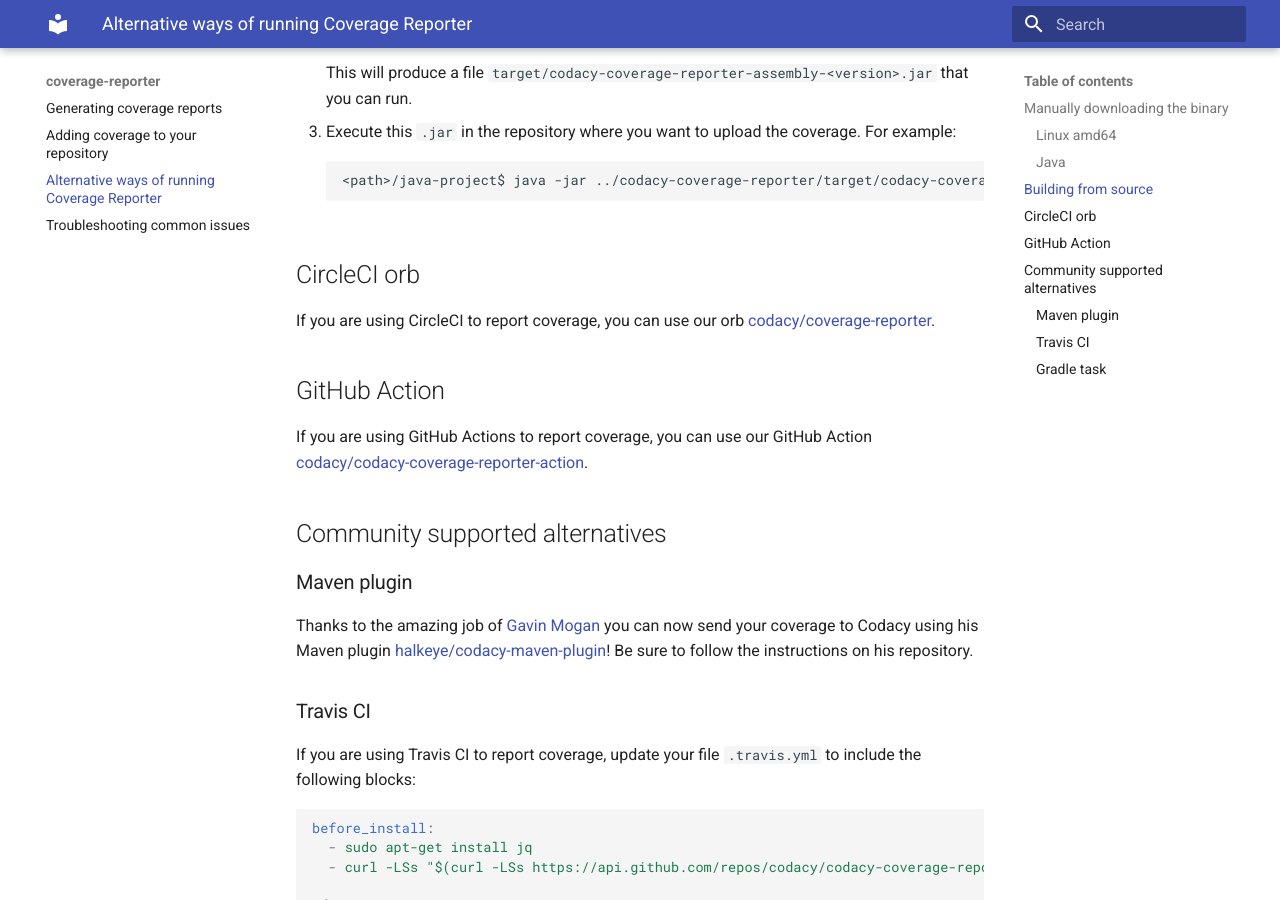
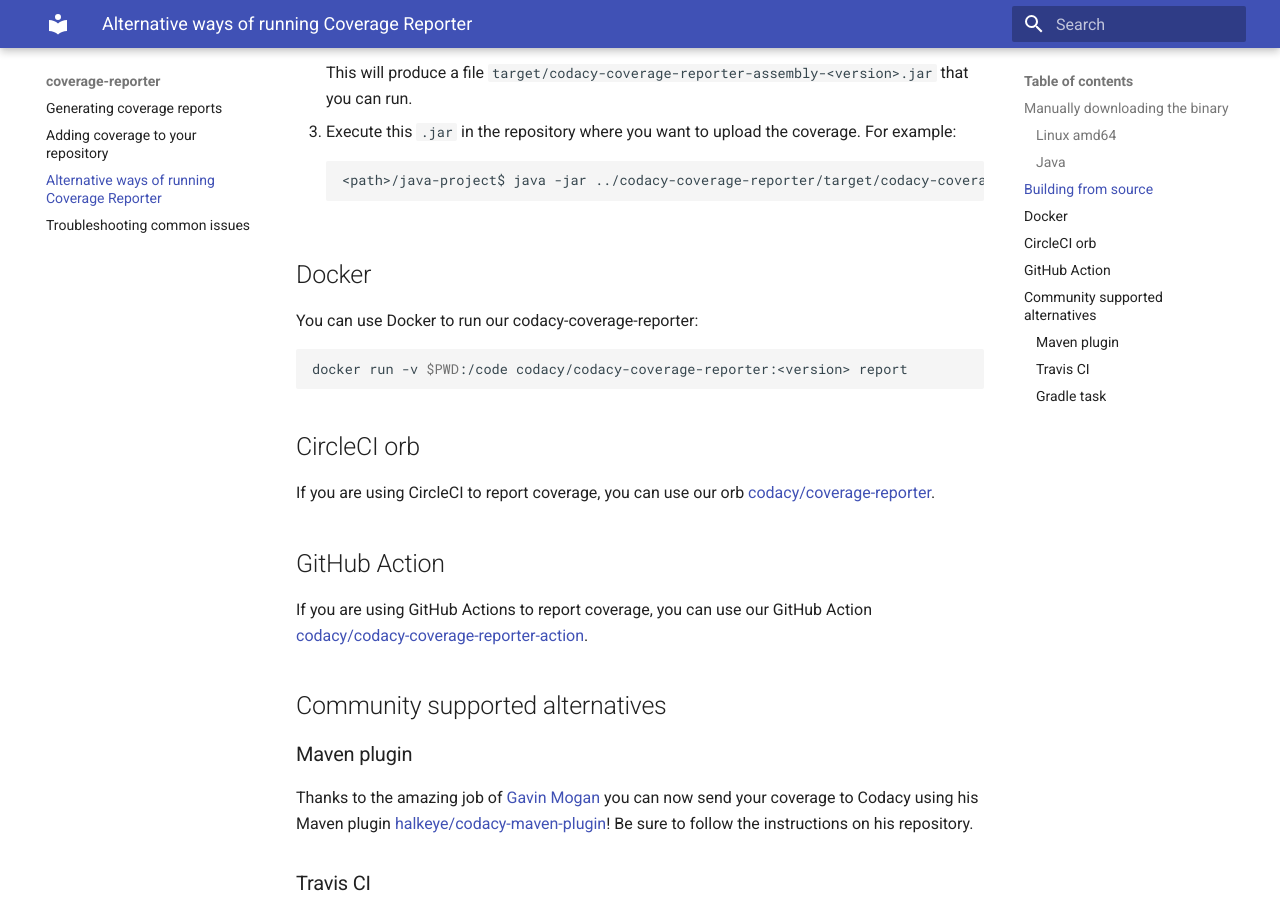
Before and after one commit to codacy/codacy-coverage-reporter, an MkDocs documentation site: the page built from docs/alternative-ways-of-running-coverage-reporter.md, in a window 1280 px wide and 900 px high, scrolled down 2274 px. Built offline with MkDocs 1.6.1 and Material for MkDocs 9.7.7, drawn with Linux system fonts in a browser that asks for light colours.

Commit message:
doc: Add docker option on alternative ways of running documentation

````diff
--- a/docs/alternative-ways-of-running-coverage-reporter.md
+++ b/docs/alternative-ways-of-running-coverage-reporter.md
@@ -101,6 +101,14 @@
     <path>/java-project$ java -jar ../codacy-coverage-reporter/target/codacy-coverage-reporter-assembly-<version>.jar report
     ```
 
+## Docker
+
+You can use Docker to run our codacy-coverage-reporter:
+
+```bash
+docker run -v $PWD:/code codacy/codacy-coverage-reporter:<version> report
+```
+
 ## CircleCI orb
 
 If you are using CircleCI to report coverage, you can use our orb [codacy/coverage-reporter](https://circleci.com/orbs/registry/orb/codacy/coverage-reporter).
````
